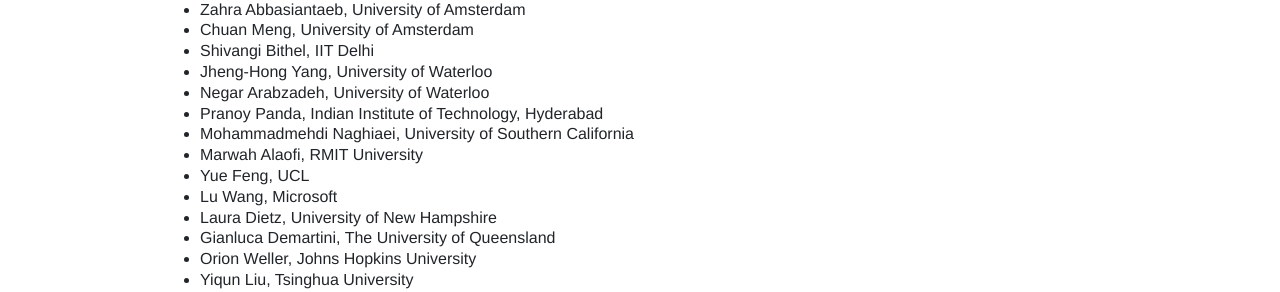
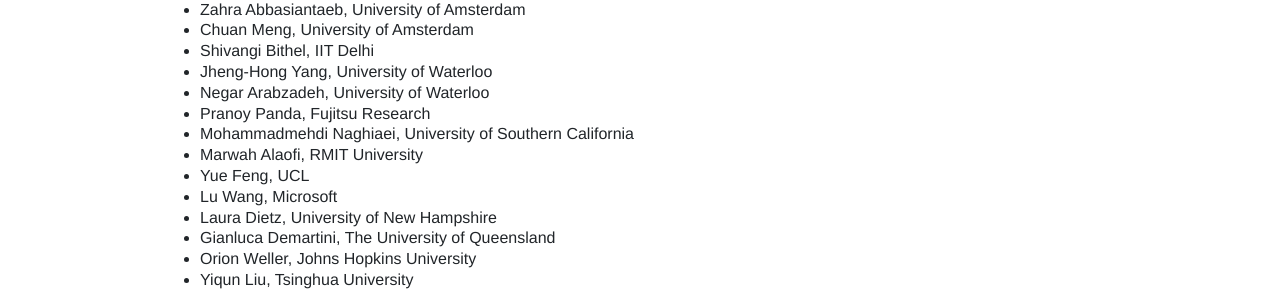
Before and after one commit to LLM4Eval/llm4eval, a Jekyll site: the page built from team.md, in a window 1280 px wide. Shown: the part 1156-1448 px from the top of the page. Built offline with Jekyll 4.4.1, drawn with Linux system fonts in a browser that asks for light colours.

Commit message:
Update teams.html

```diff
--- a/_layouts/teams.html
+++ b/_layouts/teams.html
@@ -56,7 +56,7 @@ bodyClass: "page-teams"
             <li>Shivangi Bithel, IIT Delhi</li>
             <li>Jheng-Hong Yang, University of Waterloo</li>
             <li>Negar Arabzadeh, University of Waterloo</li>
-            <li>Pranoy Panda, Indian Institute of Technology, Hyderabad</li>
+            <li>Pranoy Panda, Fujitsu Research</li>
             <li>Mohammadmehdi Naghiaei, University of Southern California</li>
             <li>Marwah Alaofi, RMIT University</li>
             <li>Yue Feng, UCL</li>
```
